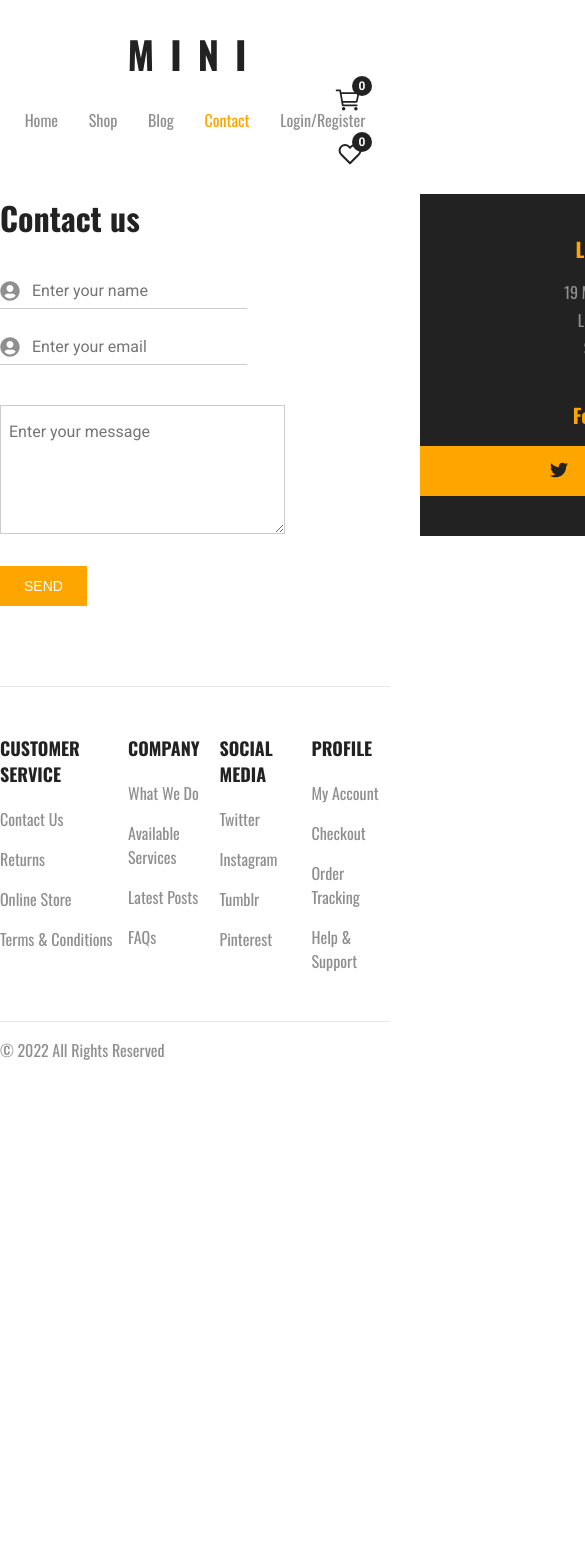
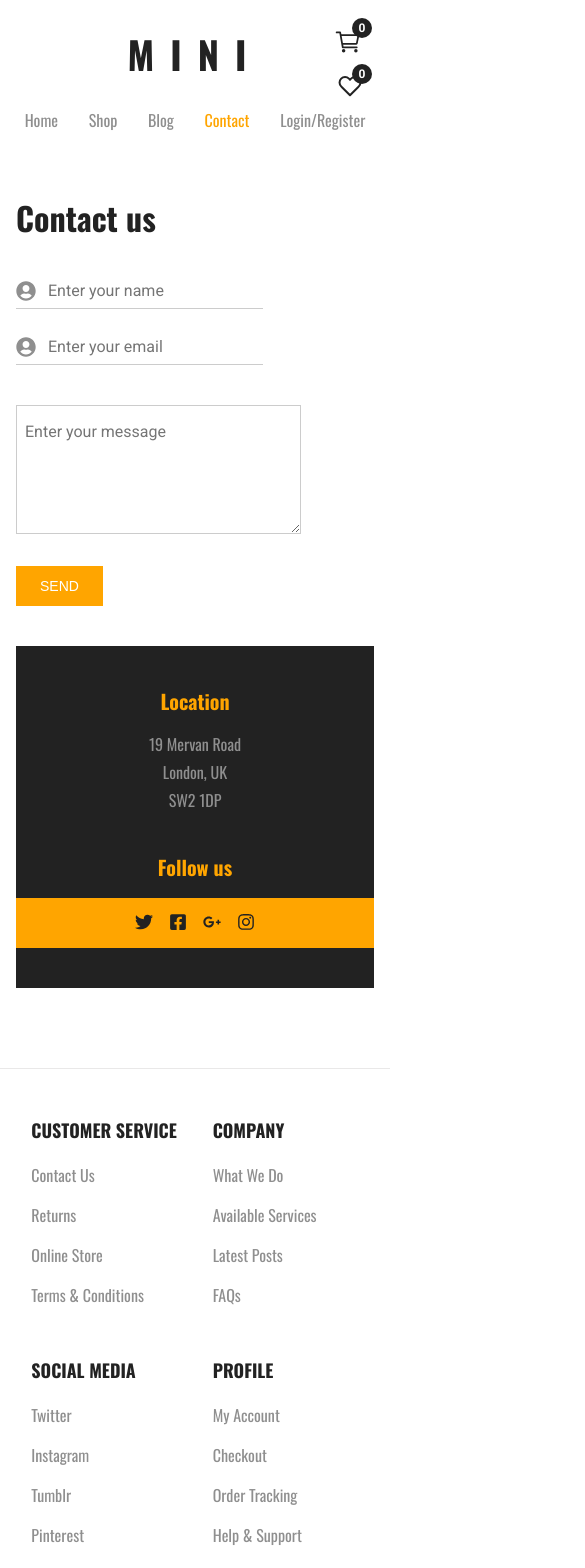
Before and after one commit to osmonoh/mini-shop, a React (Create React App) app: page /contact in a window 390 px wide. Shown: the top 1568 px of the page, 585 px wide, since content can reach past the window. Before the commit the page ends 1078 px from the top, so only its background shows below. Built offline with nearby package versions, Linux system fonts and the light colour scheme.

Commit message:
make responsive (except home)

```diff
--- a/src/components/Carousel.js
+++ b/src/components/Carousel.js
@@ -20,8 +20,9 @@ const Carousel = () => {
   };
 
   return (
-    <div className="carousel">
-      <Slider {...settings}>
+    // <div className="carousel">
+
+    <Slider {...settings} className="carousel">
       {reviews.map((item) => {
         return (
           <div className="carousel-card" key={item.id}>
@@ -37,7 +38,6 @@ const Carousel = () => {
         );
       })}
     </Slider>
-    </div>
   );
 };
 
--- a/src/style/_blog.scss
+++ b/src/style/_blog.scss
@@ -3,6 +3,10 @@
   width: 100%;
   background-color: $very-light-orange;
   padding: 60px;
+
+  @media (max-width: 600px) {
+    padding: 30px;
+  }
 
   &-title {
     margin-bottom: 4rem;
@@ -10,10 +14,22 @@
     font-family: "Shadows Into Light";
     font-size: 3.2rem;
     text-transform: capitalize;
+
+    @media (max-width: 600px) {
+      margin-bottom: 2rem;
+    }
   }
 
   &-carousel {
     margin-bottom: 40px;
+
+    @media (max-width: 600px) {
+      margin-bottom: 20px;
+    }
+
+    .slick-arrow {
+      display: none !important;
+    }
 
     &-card {
       max-height: 460px;
@@ -28,12 +44,17 @@
     display: flex;
     gap: 40px;
 
+    @media (max-width: 600px) {
+      flex-direction: column;
+    }
+
     .article {
       background-color: #ffffff;
 
       &-image {
         height: 100%;
-        max-height: 240px;
+        // max-height: 240px;
+        height: 240px;
 
         img {
           height: 100%;
--- a/src/style/_carousel.scss
+++ b/src/style/_carousel.scss
@@ -1,5 +1,14 @@
 .carousel {
+  // max-width: 100%;
   margin-bottom: 40px;
+
+  .slick-slider {
+    overflow: hidden !important;
+  }
+
+  .slick-arrow {
+    display: none !important;
+  }
 
   &-card {
     width: 100%;
--- a/src/style/_contact.scss
+++ b/src/style/_contact.scss
@@ -1,12 +1,22 @@
 .contact {
-  //   width: 100%;
-  padding: 0 0 80px;
+  width: 100%;
+  padding: 0 16px 80px;
   display: flex;
+  justify-content: center;
   gap: 40px;
 
+  @media (max-width: 600px) {
+    flex-direction: column;
+    align-items: center;
+  }
+
   &-message {
-    // width: 50%;
-    width: 380px;
+    width: 50%;
+    max-width: 380px;
+
+    @media (max-width: 600px) {
+      width: 100%;
+    }
 
     h2 {
       margin-bottom: 3.2rem;
@@ -81,12 +91,16 @@
   }
 
   &-details {
-    // width: 50%;
-    width: 380px;
+    width: 50%;
+    max-width: 380px;
     height: fit-content;
     padding: 40px 0;
     background-color: $heading-color;
     text-align: center;
+
+    @media (max-width: 600px) {
+      width: 100%;
+    }
 
     h3 {
       margin-bottom: 1.6rem;
--- a/src/style/_footer.scss
+++ b/src/style/_footer.scss
@@ -3,11 +3,18 @@
   border-top: 1px solid $very-light-grey;
 
   &-links {
-    padding: 48px 0;
+    padding: 48px 16px;
     display: flex;
+    flex-wrap: wrap;
     justify-content: space-evenly;
+    gap: 20px;
 
     &-column {
+      @media (max-width: 600px) {
+        width: 146px;
+        margin-bottom: 30px;
+      }
+
       h3 {
         margin-bottom: 20px;
         font-size: 1.8rem;
@@ -27,6 +34,6 @@
 
   &-copyright {
     border-top: 1px solid $very-light-grey;
-    padding: 16px 0;
+    padding: 16px;
   }
 }
--- a/src/style/_header.scss
+++ b/src/style/_header.scss
@@ -19,6 +19,10 @@
     margin-bottom: 1rem;
     display: flex;
     justify-content: space-evenly;
+
+    // @media (max-width: 600px) {
+    //   display: none;
+    // }
 
     &-link {
       padding: 0.6rem;
@@ -49,11 +53,19 @@
     top: 80px;
     right: 22px;
 
+    @media (max-width: 600px) {
+      top: 22px;
+    }
+
     .indicator-container {
       position: relative;
       margin-bottom: 1.6rem;
       padding: 6px;
       color: $heading-color;
+
+      @media (max-width: 600px) {
+        margin-bottom: 0.6rem;
+      }
 
       svg {
         display: block;
--- a/src/style/_login.scss
+++ b/src/style/_login.scss
@@ -4,6 +4,12 @@
   background-color: $very-light-yellow;
   padding: 40px 60px;
   text-align: center;
+
+  @media (max-width: 600px) {
+    min-width: 0;
+    width: 100%;
+    padding: 40px 30px;
+  }
 
   h2 {
     margin-bottom: 2.8rem;
--- a/src/style/_product.scss
+++ b/src/style/_product.scss
@@ -5,6 +5,10 @@
   justify-content: center;
   align-items: center;
   gap: 80px;
+
+  @media (max-width: 600px) {
+    flex-direction: column;
+  }
 
   .back-arrow {
     position: absolute;
@@ -31,6 +35,11 @@
   &-content {
     flex-basis: 50%;
 
+    @media (max-width: 600px) {
+      padding: 16px;
+      text-align: center;
+    }
+
     h2 {
       margin-bottom: 12px;
     }
@@ -51,7 +60,12 @@
 
   &-buttons {
     display: flex;
+    flex-wrap: wrap;
     gap: 20px;
+
+    @media (max-width: 600px) {
+      justify-content: center;
+    }
 
     .product-btn {
       width: 18rem;
--- a/src/style/_register.scss
+++ b/src/style/_register.scss
@@ -4,6 +4,12 @@
   background-color: $very-light-yellow;
   padding: 40px 60px;
   text-align: center;
+
+  @media (max-width: 600px) {
+    min-width: 0;
+    width: 100%;
+    padding: 40px 30px;
+  }
 
   h2 {
     margin-bottom: 2.8rem;
```
Lines whose indentation alone changed are shown as unchanged.
